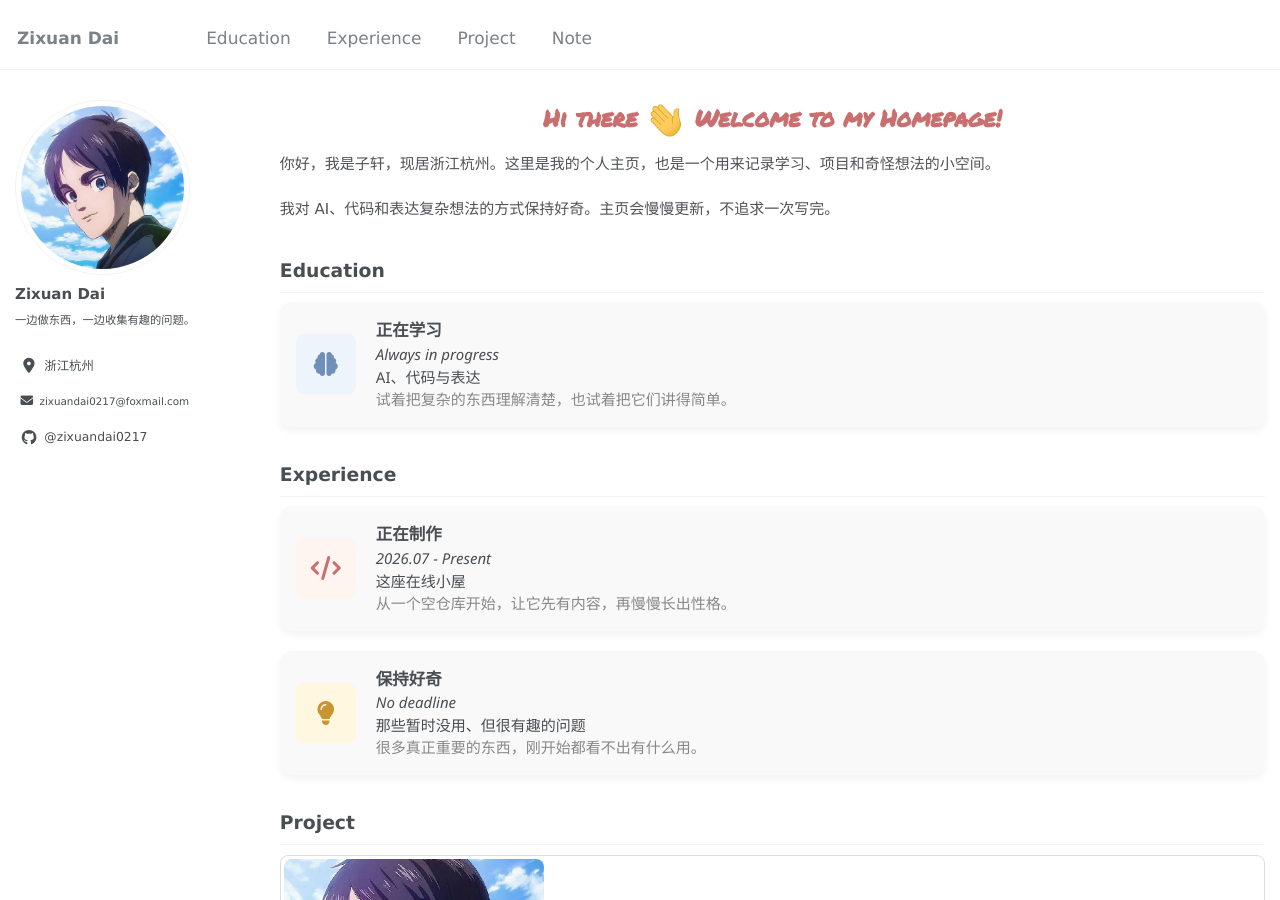
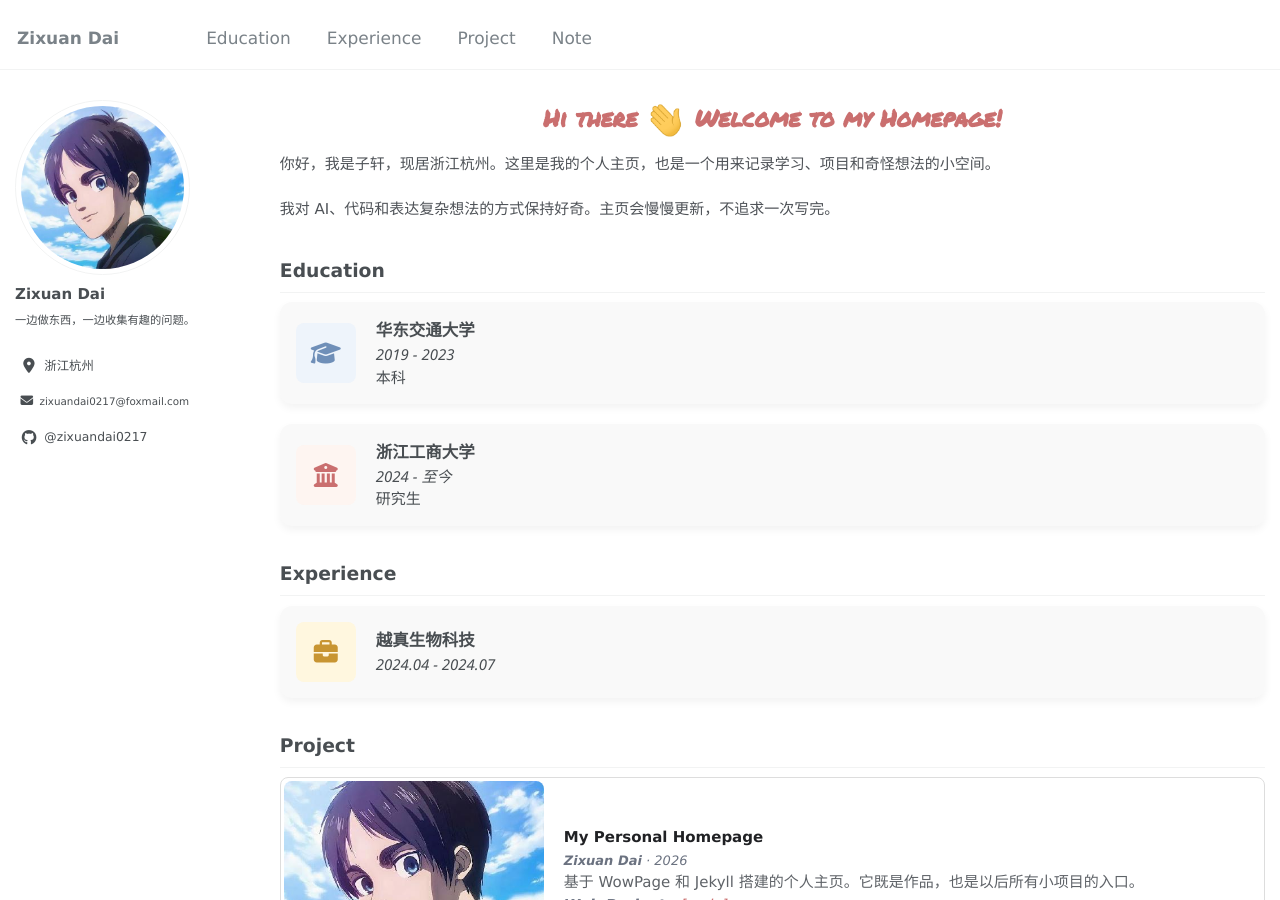
Before and after one commit to zixuandai0217/zixuandai0217.github.io, a Jekyll site: the page built from _pages/about.md, in a window 1280 px wide and 900 px high. Built offline with Jekyll 4.4.1, drawn with Linux system fonts in a browser that asks for light colours; some web fonts are replaced.

Commit message:
Add education and work experience

```diff
--- a/_pages/about.md
+++ b/_pages/about.md
@@ -19,12 +19,20 @@ Education
 
 <div class="experience-container">
   <div class="experience-card">
-    <div class="experience-logo experience-icon experience-icon--blue"><i class="fas fa-brain" aria-hidden="true"></i></div>
+    <div class="experience-logo experience-icon experience-icon--blue"><i class="fas fa-graduation-cap" aria-hidden="true"></i></div>
     <div class="experience-info">
-      <strong>正在学习</strong><br>
-      <em>Always in progress</em><br>
-      AI、代码与表达<br>
-      <span class="muted-copy">试着把复杂的东西理解清楚，也试着把它们讲得简单。</span>
+      <strong>华东交通大学</strong><br>
+      <em>2019 - 2023</em><br>
+      本科
+    </div>
+  </div>
+
+  <div class="experience-card">
+    <div class="experience-logo experience-icon"><i class="fas fa-building-columns" aria-hidden="true"></i></div>
+    <div class="experience-info">
+      <strong>浙江工商大学</strong><br>
+      <em>2024 - 至今</em><br>
+      研究生
     </div>
   </div>
 </div>
@@ -34,22 +42,10 @@ Experience
 
 <div class="experience-container">
   <div class="experience-card">
-    <div class="experience-logo experience-icon"><i class="fas fa-code" aria-hidden="true"></i></div>
+    <div class="experience-logo experience-icon experience-icon--yellow"><i class="fas fa-briefcase" aria-hidden="true"></i></div>
     <div class="experience-info">
-      <strong>正在制作</strong><br>
-      <em>2026.07 - Present</em><br>
-      这座在线小屋<br>
-      <span class="muted-copy">从一个空仓库开始，让它先有内容，再慢慢长出性格。</span>
-    </div>
-  </div>
-
-  <div class="experience-card">
-    <div class="experience-logo experience-icon experience-icon--yellow"><i class="fas fa-lightbulb" aria-hidden="true"></i></div>
-    <div class="experience-info">
-      <strong>保持好奇</strong><br>
-      <em>No deadline</em><br>
-      那些暂时没用、但很有趣的问题<br>
-      <span class="muted-copy">很多真正重要的东西，刚开始都看不出有什么用。</span>
+      <strong>越真生物科技</strong><br>
+      <em>2024.04 - 2024.07</em>
     </div>
   </div>
 </div>
```
